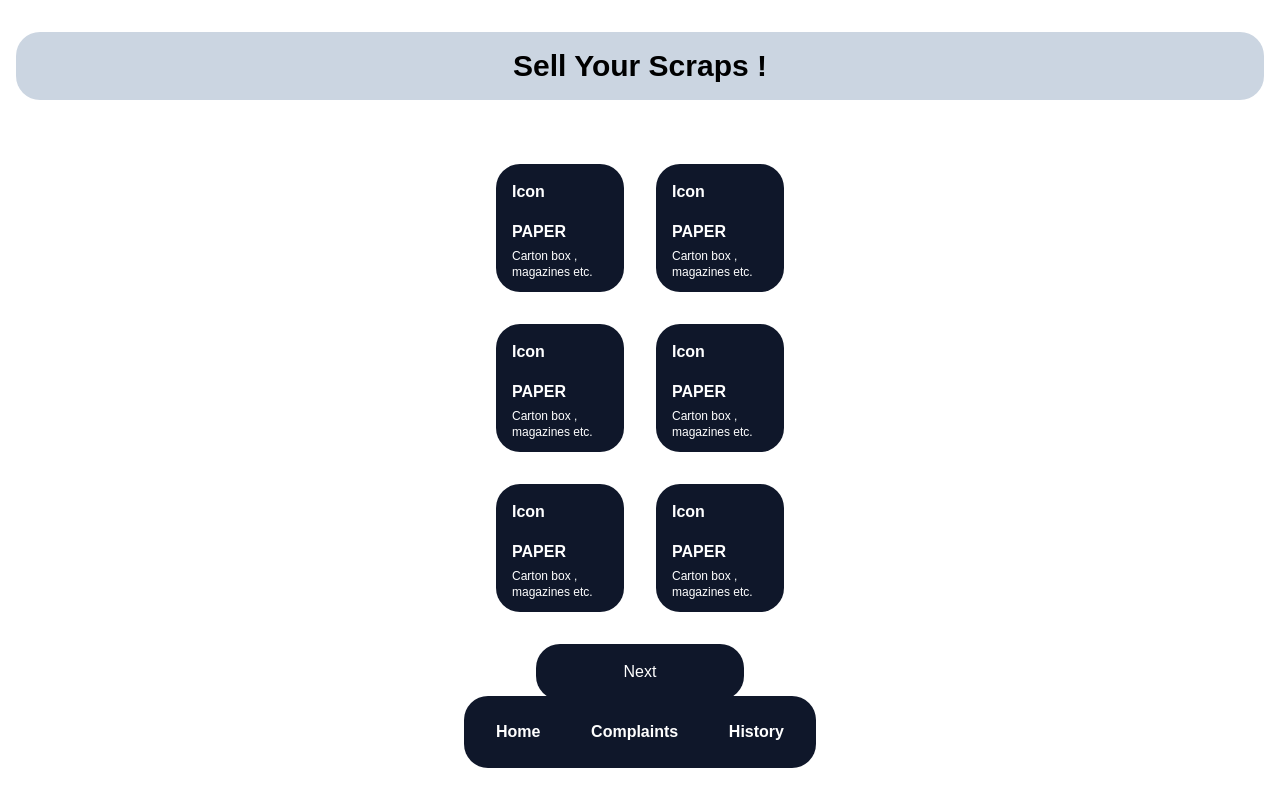
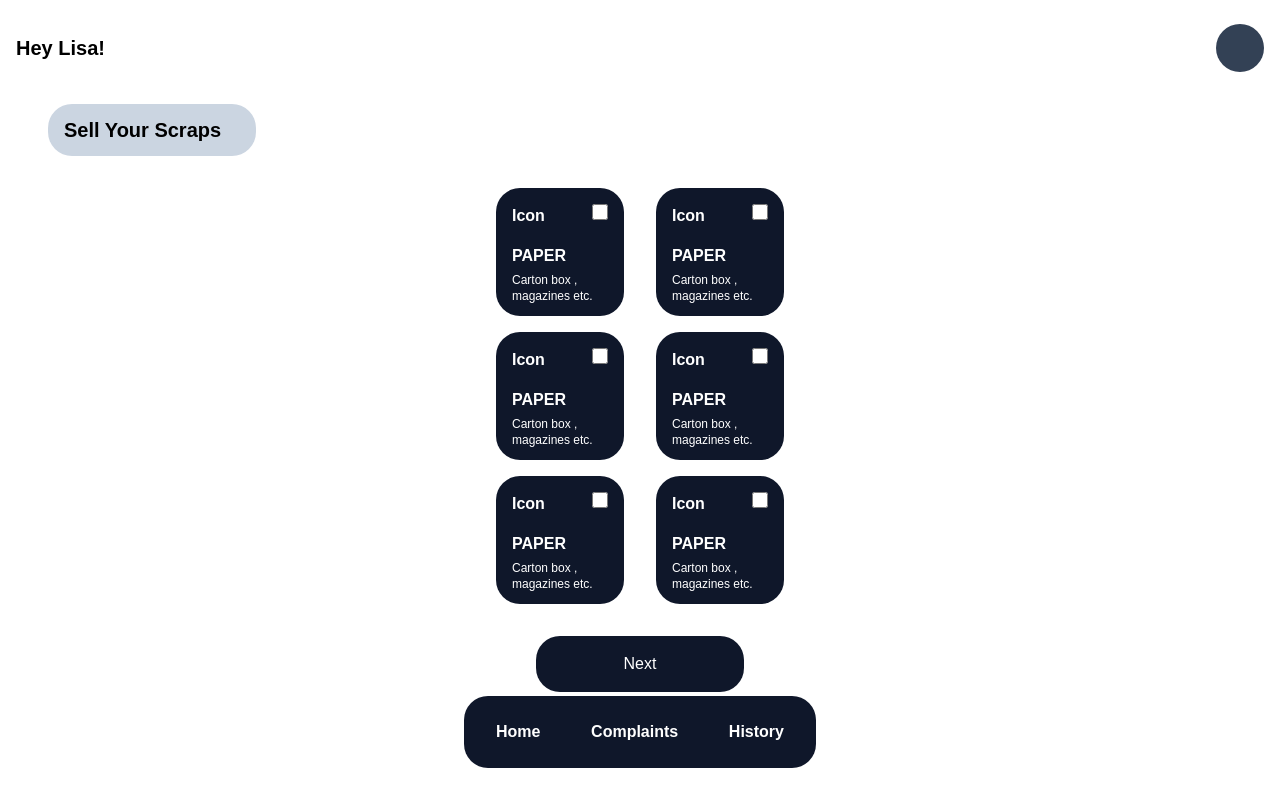
Before and after one commit to salmanpary/scrappy, a Next.js app: page / in a window 1280 px wide. Built offline with nearby package versions, Linux system fonts and the light colour scheme.

Commit message:
signnup and  login

```diff
--- a/components/Cards.js
+++ b/components/Cards.js
@@ -3,7 +3,10 @@ import React from 'react'
 const Cards = (props) => {
   return (
     <div className='card bg-slate-900 w-32 h-32 rounded-3xl mx-4 flex-col justify-start p-4'>
-        <div className='icon text-white font-poppins font-bold'>{props.icon}</div>
+        <div className='flex justify-between'>
+          <div className='icon text-white font-poppins font-bold'>  {props.icon}</div>
+          <input type= 'checkbox' className='h-4 w-4 rounded-full'></input>
+        </div>
         <div className='main-text text-white font-poppins font-bold pb-1 pt-4'>{props.main}</div>
         <div className='sub-text text-white text-xs font-light font-poppins'>{props.sub}</div>
     </div>
--- /dev/null
+++ b/pages/Login.js
@@ -0,0 +1,20 @@
+import React from 'react'
+
+const Login = () => {
+  return (
+    <div className='flex-col flex items-center  gap-8 mt-12' >
+      <div className=' bg-slate-900 rounded-full h-32 w-32 '></div>
+      <div className=' text-slate-900 font-poppins font-bold text-3xl mt-2 mb-4'>Login </div>
+      <div className='flex-col flex gap-4'>
+        <input type = 'text ' placeholder='Email Address' className='border border-slate-900 p-4 h-14 w-64 rounded-3xl bg-slate-100'></input>
+
+        <input type = 'text ' placeholder='Password' className='border border-slate-900 p-4 h-14 w-64 rounded-3xl bg-slate-100'></input>
+
+
+      </div>
+      <button className='bg-slate-900 text-white font-poppins   w-64  font-medium h-14 rounded-3xl mt-8'>Login</button>
+    </div>
+  )
+}
+
+export default Login
--- /dev/null
+++ b/pages/Signup1.js
@@ -0,0 +1,16 @@
+import React from 'react'
+
+const Signup1 = () => {
+  return (
+    <div className='flex-col flex items-center  gap-8 mt-12' >
+      <div className=' bg-slate-900 rounded-full h-32 w-32 '></div>
+      <div className=' text-slate-900 font-poppins font-bold text-3xl mt-2 mb-24'>Sign Up As</div>
+      <div className='flex-col flex gap-8'>
+      <button className='bg-slate-900 text-white font-poppins   w-64  font-medium h-14 rounded-3xl '>User</button>
+      <button className='bg-slate-900 text-white font-poppins   w-64  font-medium h-14 rounded-3xl '>Collector</button>
+      </div>
+    </div>
+  )
+}
+
+export default Signup1
--- /dev/null
+++ b/pages/Signup2.js
@@ -0,0 +1,24 @@
+import React from 'react'
+
+const Signup2 = () => {
+  return (
+    <div className='flex-col font-poppins flex items-center  gap-8 mt-12' >
+      <div className=' bg-slate-900 rounded-full h-32 w-32 '></div>
+      <div className=' text-slate-900 font-poppins font-bold text-3xl mt-2 mb-4'>Sign Up </div>
+      <div className='flex-col flex gap-4'>
+        <input type = 'text ' placeholder='UserName' className='border border-slate-900 p-4 h-14 w-64 rounded-3xl bg-slate-100'></input>
+
+        <input type = 'text ' placeholder='PhoneNumber' className='border  border-slate-900 p-4 h-14 w-64 rounded-3xl bg-slate-100'></input>
+
+        <input type = 'text ' placeholder='Residential Address' className='border border-slate-900 p-4 h-14 w-64 rounded-3xl bg-slate-100'></input>
+
+        <input type = 'text ' placeholder='Email Address' className='border border-slate-900 p-4 h-14 w-64 rounded-3xl bg-slate-100'></input>
+
+        <input type = 'text ' placeholder='Password' className='border border-slate-900 p-4 h-14 w-64 rounded-3xl bg-slate-100'></input>
+      </div>
+      <button className='bg-slate-900 text-white font-poppins   w-64  font-medium h-14 rounded-3xl mt-8'>Signup</button>
+    </div>
+  )
+}
+
+export default Signup2
--- a/pages/index.js
+++ b/pages/index.js
@@ -7,20 +7,26 @@ export default function Home() {
   return (
     <div>
 
-        <div className='main-page-text flex justify-center font-poppins text-3xl font-bold m-4 mt-8 mb-16 bg-slate-300 rounded-3xl p-4'>Sell Your Scraps !</div>
+        <div className='top bar flex justify-between items-center mt-6 mx-4  mb-8'>
+        <div className='main-page-text flex  justify-start font-poppins text-xl font-bold rounded-3xl '>Hey Lisa!</div>
+
+<div className='Icon rounded-full h-12 w-12 bg-slate-700'></div>
+        </div>
+
+        <div className='main-page-text flex w-52 ml-12 justify-start font-poppins text-xl font-bold m-4  mb-8 bg-slate-300 rounded-3xl p-3 px-4'>Sell Your Scraps </div>
         <div className='card-container'>
 
-      <div className='card-container-row1 flex  justify-center m-8'>
+      <div className='card-container-row1 flex  justify-center m-4'>
        <Cards main = 'PAPER' sub = 'Carton box , magazines etc. ' icon = 'Icon'/>
        <Cards main = 'PAPER' sub = 'Carton box , magazines etc. ' icon = 'Icon'/>
       </div>
 
-      <div className='card-container-row2 flex  justify-center m-8'>
+      <div className='card-container-row2 flex  justify-center m-4'>
        <Cards main = 'PAPER' sub = 'Carton box , magazines etc. ' icon = 'Icon'/>
        <Cards main = 'PAPER' sub = 'Carton box , magazines etc. ' icon = 'Icon'/>
       </div>
 
-      <div className='card-container-row3 flex  justify-center m-8'>
+      <div className='card-container-row3 flex  justify-center m-4'>
        <Cards main = 'PAPER' sub = 'Carton box , magazines etc. ' icon = 'Icon'/>
        <Cards main = 'PAPER' sub = 'Carton box , magazines etc. ' icon = 'Icon'/>
       </div>
@@ -29,7 +35,7 @@ export default function Home() {
 
     </div>
        <div className='flex justify-center'>
-         <button className='bg-slate-900 text-white font-poppins   w-52  font-medium h-14 rounded-3xl '>Next</button>
+         <button className='bg-slate-900 text-white font-poppins   w-52  font-medium h-14 rounded-3xl mt-4 '>Next</button>
        </div>
        <Navbar/>
     </div>
--- a/pages/test.js
+++ /dev/null
@@ -1,9 +0,0 @@
-import React from 'react'
-
-const Test = () => {
-  return (
-    <div>Test</div>
-  )
-}
-
-export default Test
```
